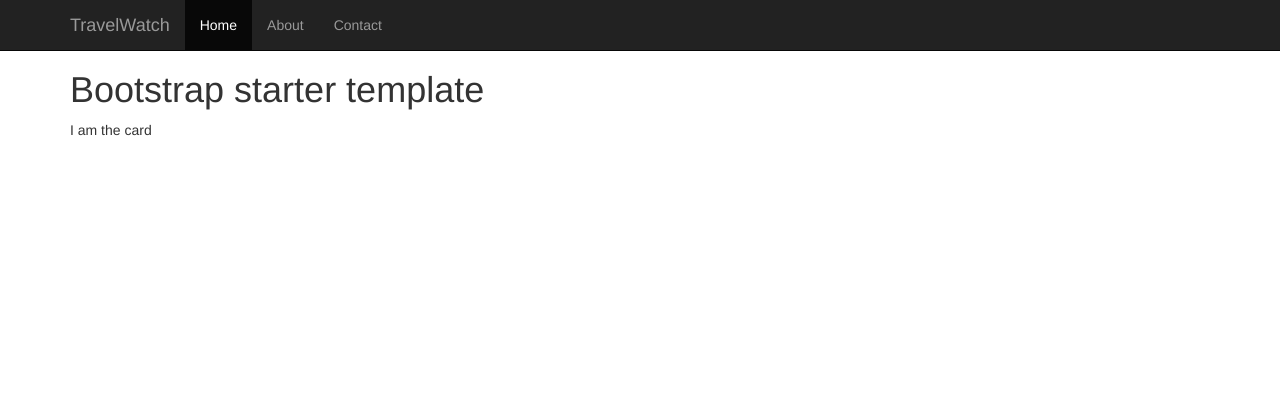
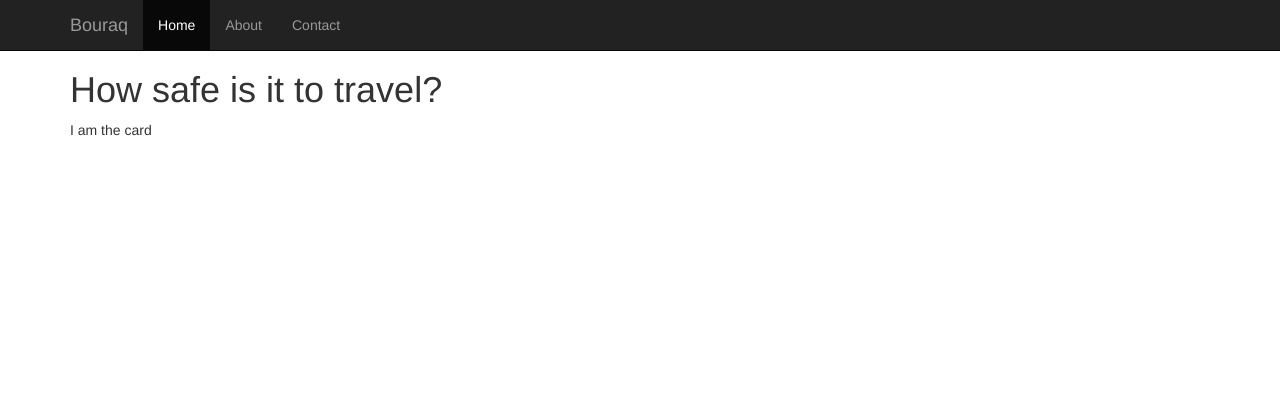
Before and after one commit to morgante/travelwatch, a Flask app: page / in a window 1280 px wide. Shown: the top 420 px of the page. Run offline with Flask 2, Linux system fonts and the light colour scheme; some libraries are stand-ins or nearby versions.

Commit message:
Update index page text

```diff
--- a/templates/app.html
+++ b/templates/app.html
@@ -21,7 +21,7 @@
             <span class="icon-bar"></span>
             <span class="icon-bar"></span>
           </button>
-          <a class="navbar-brand" href="#">TravelWatch</a>
+          <a class="navbar-brand" href="#">Bouraq</a>
         </div>
         <div class="collapse navbar-collapse">
           <ul class="nav navbar-nav">
@@ -36,7 +36,7 @@
     <div class="container">
 
       <div class="main-template">
-        <h1>Bootstrap starter template</h1>
+        <h1>How safe is it to travel?</h1>
         <div id="dashboard">
           <div id="card">I am the card</div>
           <div class="map"></div>
```
